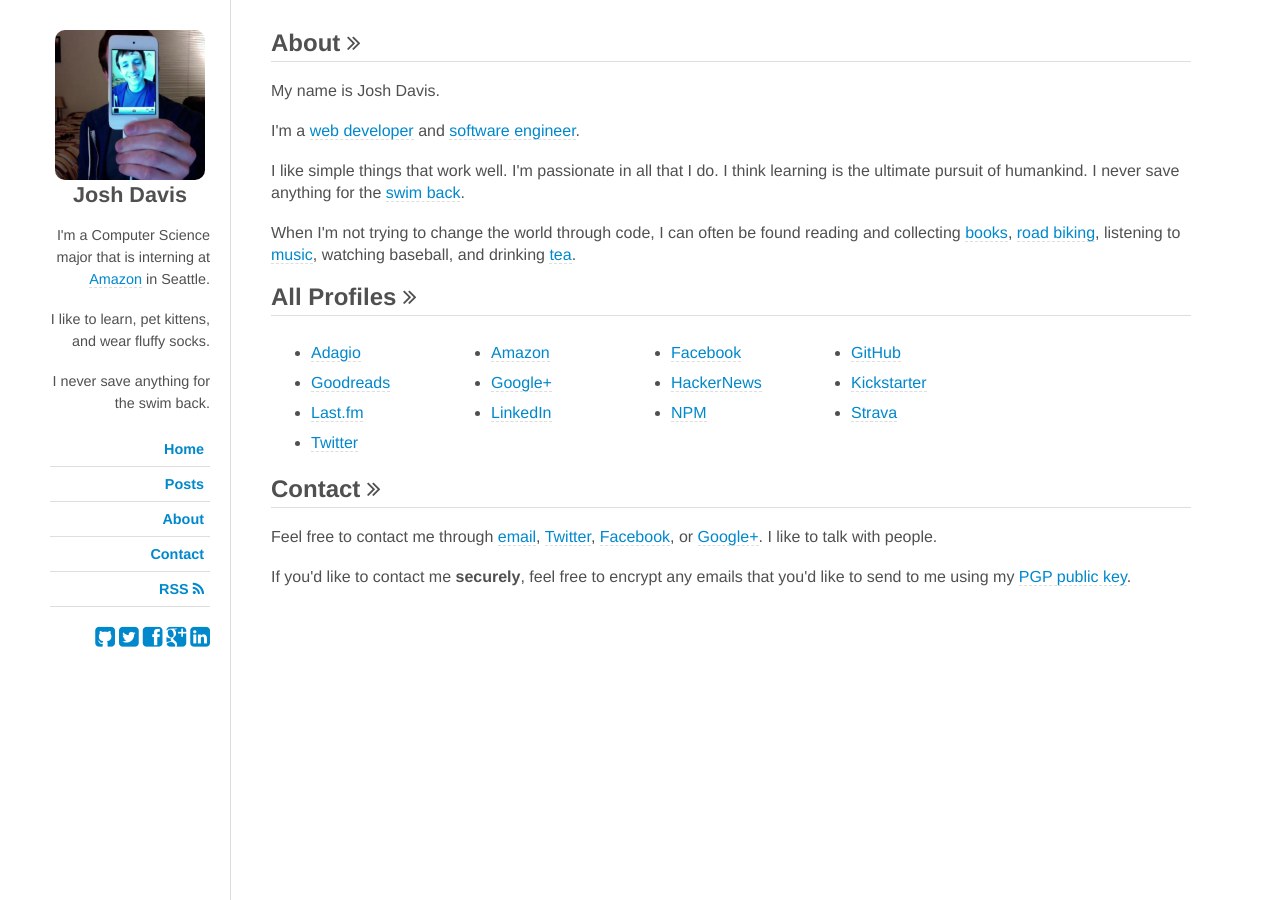
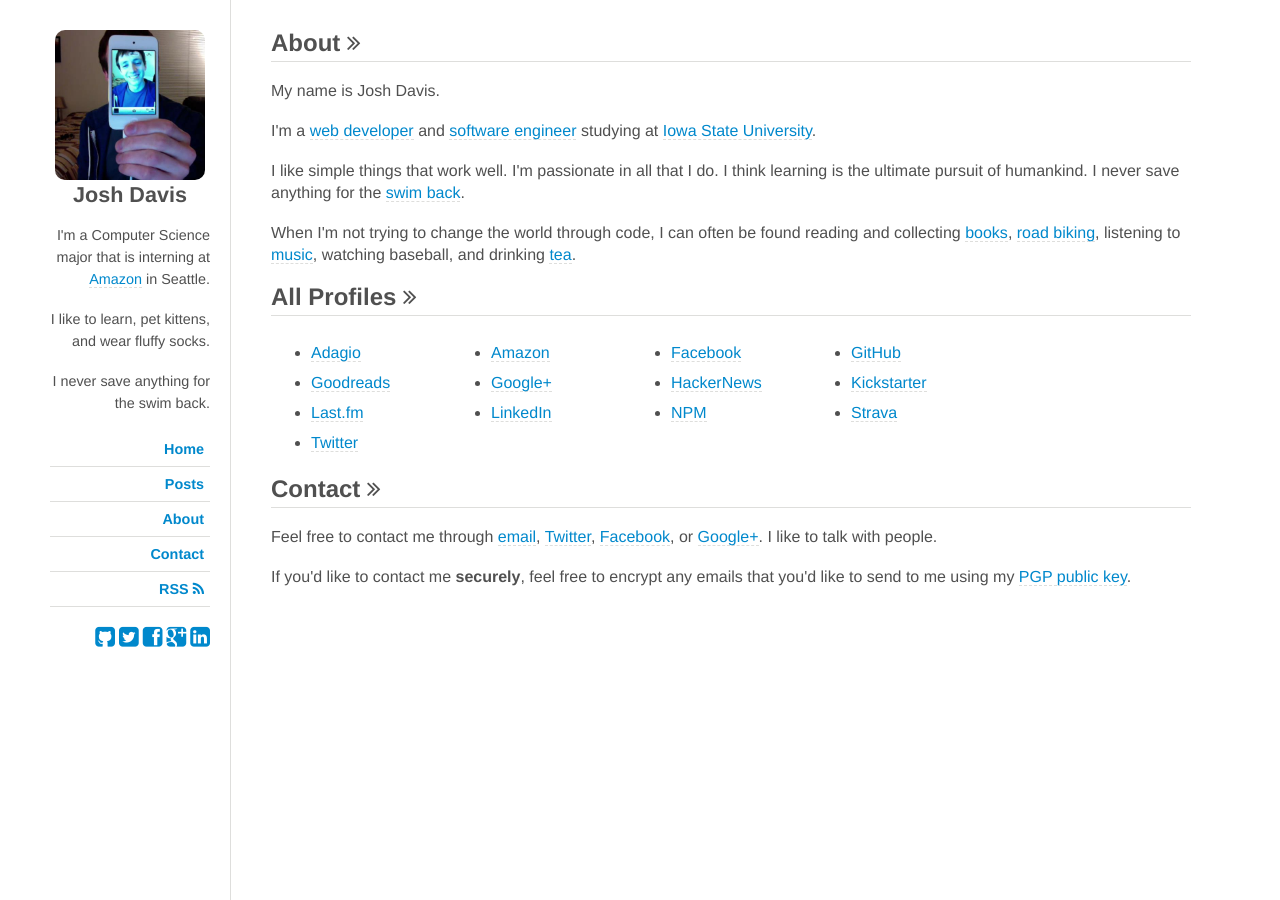
Before and after one commit to jdavis/jdavis.github.com, a Jekyll site: the page built from about.html, in a window 1280 px wide. Built offline with Jekyll 4.4.1, drawn with Linux system fonts in a browser that asks for light colours; some web fonts are replaced; Markdown is read by kramdown in place of the engine named in the settings.

Commit message:
Add Iowa State University to About page

```diff
--- a/about.html
+++ b/about.html
@@ -12,7 +12,9 @@
     I'm a
     <a href="https://github.com/jdavis/">web developer</a>
     and
-    <a href="http://linkedin.com/in/joshualeedavis">software engineer</a>.
+    <a href="http://linkedin.com/in/joshualeedavis">software engineer</a>
+    studying at
+    <a href="http://iastate.edu">Iowa State University</a>.
 </p>
 
 <p>
```
